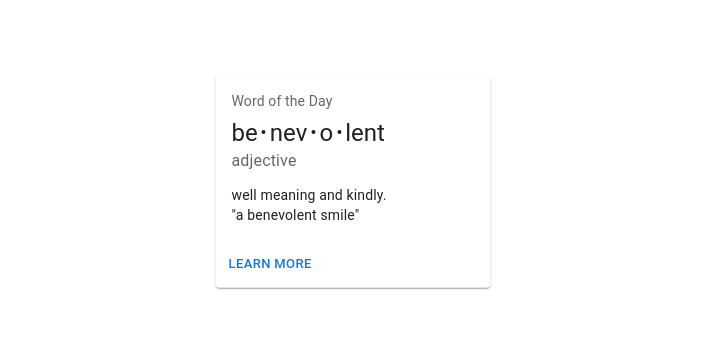
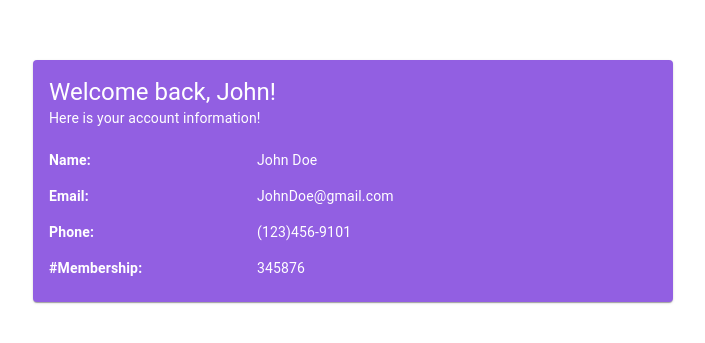
Before and after one commit to siddhkasera/InfinityTravel, a React (Create React App) app in the folder infinity-travel/: page /account in a window 1280 px wide. Shown: the part 219-562 px from the top of the page, without its empty margins (287-992 px from the left). Built offline with nearby package versions, Linux system fonts and the light colour scheme; no server answers.

Commit message:
account detail UI finished

```diff
--- a/infinity-travel/src/components/AccountDetail.js
+++ b/infinity-travel/src/components/AccountDetail.js
@@ -1,48 +1,109 @@
-import * as React from 'react';
-import Box from '@mui/material/Box';
-import Card from '@mui/material/Card';
-import CardActions from '@mui/material/CardActions';
-import CardContent from '@mui/material/CardContent';
-import Button from '@mui/material/Button';
-import Typography from '@mui/material/Typography';
+import * as React from "react";
+import Box from "@mui/material/Box";
+import Card from "@mui/material/Card";
+import CardActions from "@mui/material/CardActions";
+import CardContent from "@mui/material/CardContent";
+import Button from "@mui/material/Button";
+import Typography from "@mui/material/Typography";
+import Grid from "@mui/material/Grid";
+import { styled } from "@mui/material/styles";
+import Paper from "@mui/material/Paper";
 
-const bull = (
-  <Box
-    component="span"
-    sx={{ display: 'inline-block', mx: '2px', transform: 'scale(0.8)' }}
+class AccountDetail extends React.Component {
+  constructor(props) {
+    super(props);
+    this.state = {
+      data: [],
+      name: "John Doe",
+      email: "JohnDoe@gmail.com",
+      phone: "(123)456-9101",
+      membershioNum: "345876",
+    };
+  }
+
+  componentDidMount() {
+    this.fetchData();
+  }
+
+  fetchData = async () => {
+    try {
+      const response = await fetch("https://api.example.com/data");
+      const jsonData = await response.json();
+      this.setState({ data: jsonData });
+    } catch (error) {
+      console.error("Error fetching data:", error);
+    }
+  };
+
+  render() {
+    const { data } = this.state;
+
+    return (
+      <div
+        style={{
+          position: "absolute",
+          left: "50%",
+          top: "50%",
+          transform: "translate(-50%, -50%)",
+        }}
       >
-    •
-  </Box>
-);
-
-export default function AccountDetail() {
-  return (
-    <div style={{
-        position: 'absolute', left: '50%', top: '50%',
-        transform: 'translate(-50%, -50%)'
-    }}>
-        <Card sx={{ minWidth: 275 }}>
+        <Card
+          sx={{
+            minWidth: 275,
+            backgroundColor: `#925FE2`,
+            color: `white`,
+          }}
+        >
           <CardContent>
-        <Typography sx={{ fontSize: 14 }} color="text.secondary" gutterBottom>
-          Word of the Day
+            <Grid container spacing={2}>
+              <Grid item xs={12}>
+                <Typography variant="h5" component="div">
+                  Welcome back, John!
                 </Typography>
-        <Typography variant="h5" component="div">
-          be{bull}nev{bull}o{bull}lent
+                <Typography sx={{ fontSize: 14 }} gutterBottom>
+                  Here is your account information!
                 </Typography>
-        <Typography sx={{ mb: 1.5 }} color="text.secondary">
-          adjective
+              </Grid>
+              <Grid item xs={4}>
+                <Typography variant="body2" style={{ fontWeight: 600 }}>
+                  Name:
                 </Typography>
+              </Grid>
+              <Grid item xs={8}>
+                <Typography variant="body2">{this.state.name}</Typography>
+              </Grid>
+              <Grid item xs={4}>
+                <Typography variant="body2" style={{ fontWeight: 600 }}>
+                  Email:
+                </Typography>
+              </Grid>
+              <Grid item xs={8}>
+                <Typography variant="body2">{this.state.email}</Typography>
+              </Grid>
+              <Grid item xs={4}>
+                <Typography variant="body2" style={{ fontWeight: 600 }}>
+                  Phone:
+                </Typography>
+              </Grid>
+              <Grid item xs={8}>
+                <Typography variant="body2">{this.state.phone}</Typography>
+              </Grid>
+              <Grid item xs={4}>
+                <Typography variant="body2" style={{ fontWeight: 600 }}>
+                  #Membership:
+                </Typography>
+              </Grid>
+              <Grid item xs={8}>
                 <Typography variant="body2">
-          well meaning and kindly.
-          <br />
-          {'"a benevolent smile"'}
+                  {this.state.membershioNum}
                 </Typography>
+              </Grid>
+            </Grid>
           </CardContent>
-      <CardActions>
-        <Button size="small">Learn More</Button>
-      </CardActions>
         </Card>
       </div>
-
     );
   }
+}
+
+export default AccountDetail;
```
Lines whose indentation alone changed are shown as unchanged.
